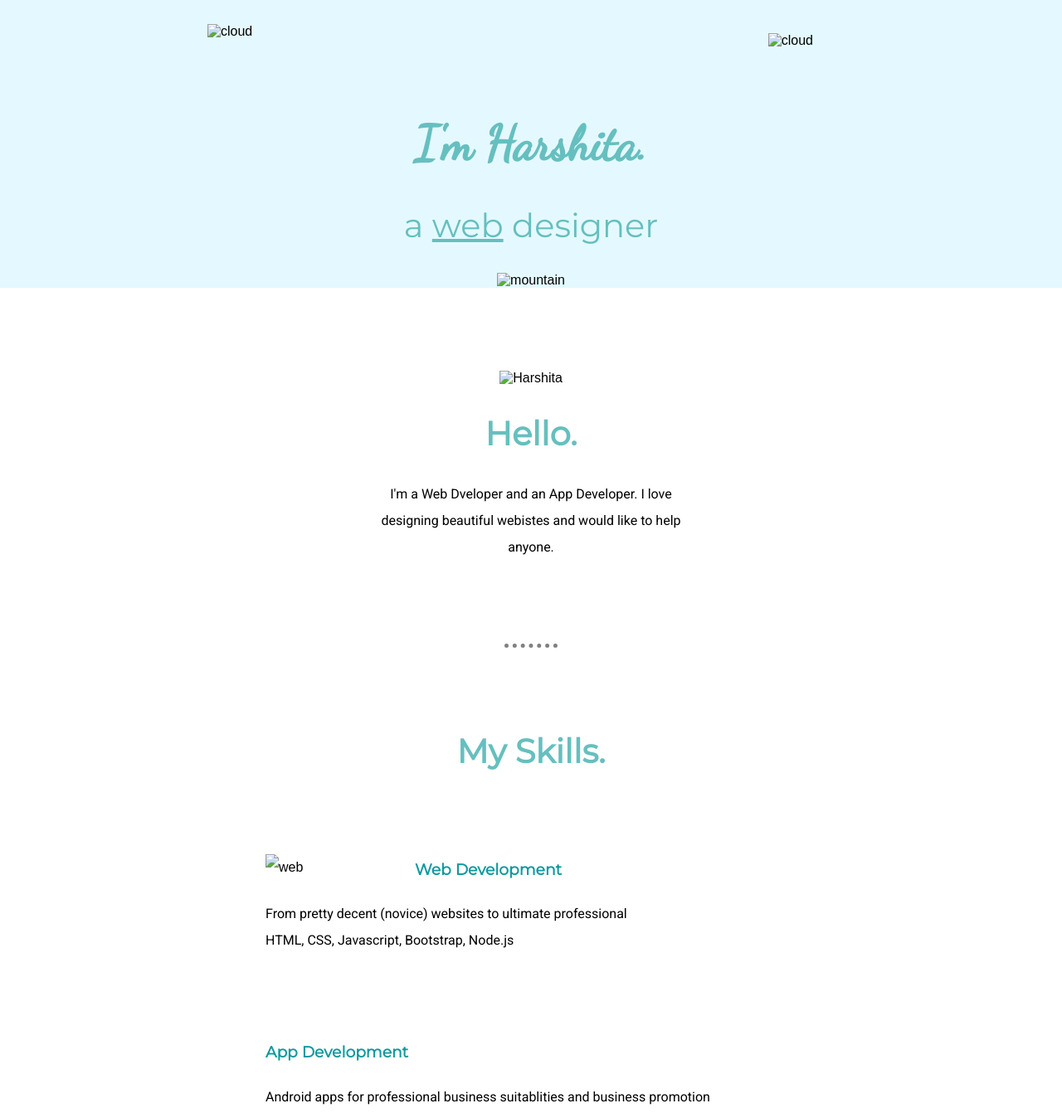
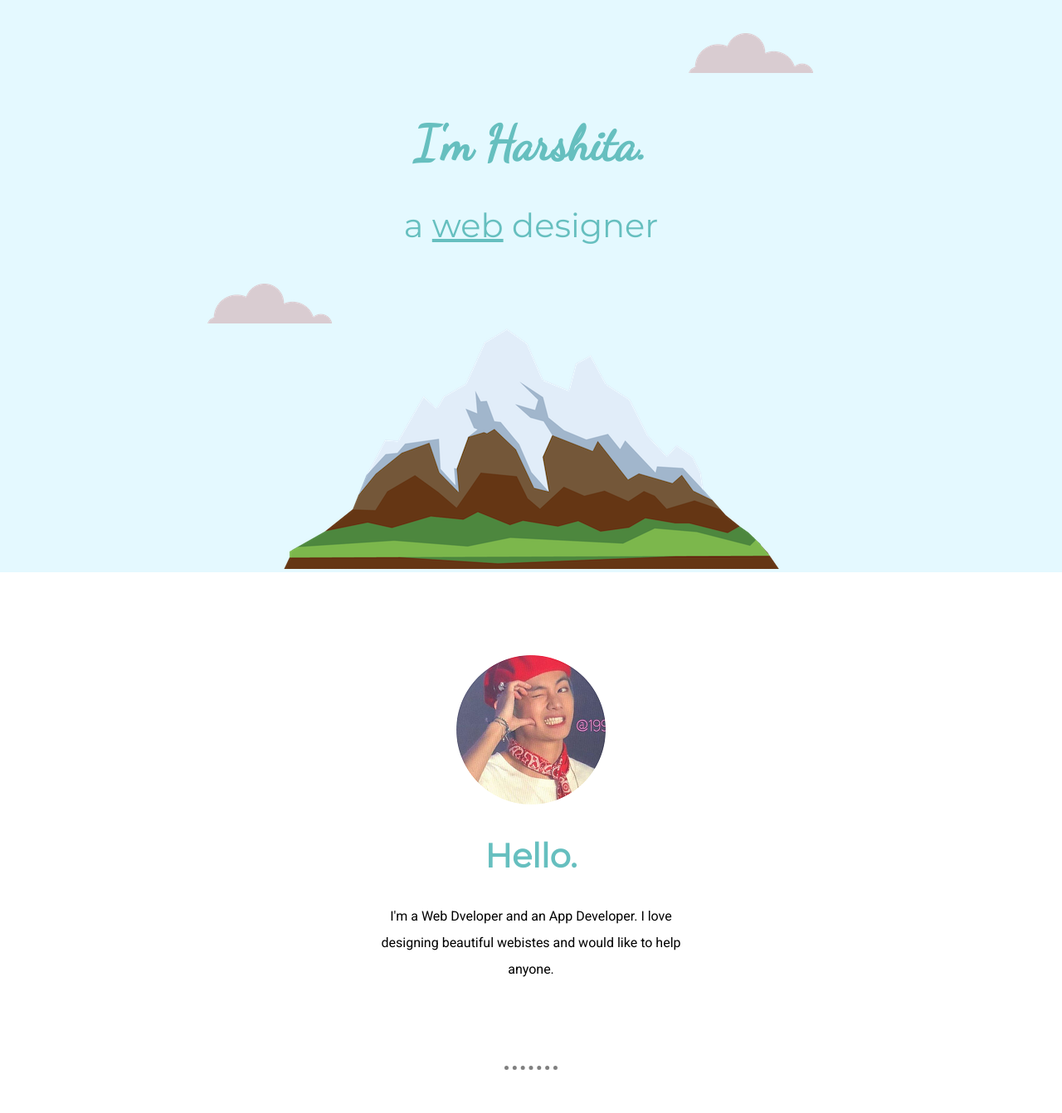
Before and after one commit to harshita9829/website, a plain HTML site: page index.html in a window 1280 px wide. Shown: the top 1342 px of the page at 83% size. Drawn offline with Linux system fonts and the light colour scheme; files that its build step writes are made by us from their sources.

Commit message:
Update index.html

```diff
--- a/index.html
+++ b/index.html
@@ -14,15 +14,15 @@
 
   <body>
      <div class='top-container'>
-       <img class='top-cloud' src="images/cloud.png" alt="cloud">
+       <img class='top-cloud' src="cloud.png" alt="cloud">
        <h1 > I'm Harshita. </h1>
        <h2 class="pro"> a <span><u>web</u><span> designer </h2>
-        <img class='bottom-cloud' src="images/cloud.png" alt="cloud">
-       <img class='mountain' src="images/mountain.png" alt="mountain">
+        <img class='bottom-cloud' src="cloud.png" alt="cloud">
+       <img class='mountain' src="mountain.png" alt="mountain">
      </div>
      <div class="middle-container">
    <div class="profile">
-     <img class='profile' src="images/v.png" alt="Harshita">
+     <img class='profile' src="v.png" alt="Harshita">
      <h2>Hello.</h2>
      <p class='intro'>I'm a Web Dveloper and an App Developer.
      I love designing beautiful webistes and would like to help anyone.</p>
@@ -31,13 +31,13 @@
    <div class="skills">
      <h2>My Skills.</h2>
      <div class="skill-row">
-       <img class="computer1" src="images/computer-circle.png" alt="web">
+       <img class="computer1" src="computer-circle.png" alt="web">
        <h3> Web Development </h3>
        <p> From pretty decent (novice) websites to ultimate professional <br>
        HTML, CSS, Javascript, Bootstrap, Node.js</p>
      </div>
      <div class="skill-row">
-       <img class="computer2" src="images/chillies.png" alt="">
+       <img class="computer2" src="chillies.png" alt="">
        <h3>App Development</h3>
        <p>Android apps for professional business suitablities and business promotion</p>
      </div>
```
